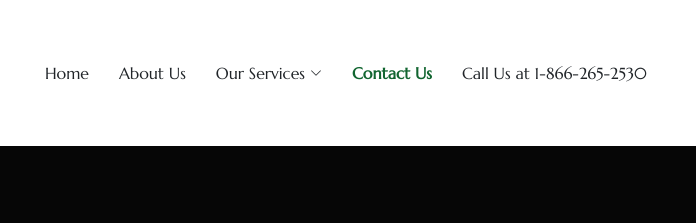
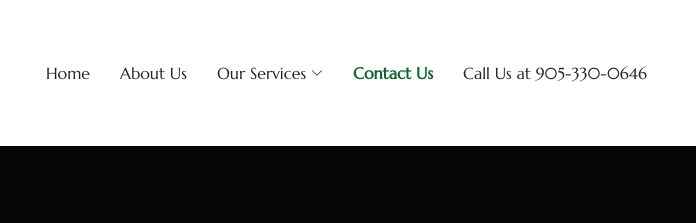
Before and after one commit to itutfs/aaaenviromentalservicesinc, a plain HTML site: page contact.html in a window 1280 px wide. Shown: the top 223 px of the page, 536-1232 px from the left. Drawn offline with nearby package versions, Linux system fonts and the light colour scheme.

Commit message:
Update contact.html

```diff
--- a/contact.html
+++ b/contact.html
@@ -61,8 +61,8 @@
             </ul>
           </li>
           <li><a href="contact.html"  class="active"><strong>Contact Us</strong></a></li>
-          <a href="tel:1-866-265-2530" class="call-now-button" aria-label="Call now">
-            Call Us at 1-866-265-2530
+          <a href="tel:905-330-0646" class="call-now-button" aria-label="Call now">
+            Call Us at 905-330-0646
           </a>
 
         </ul>
```
